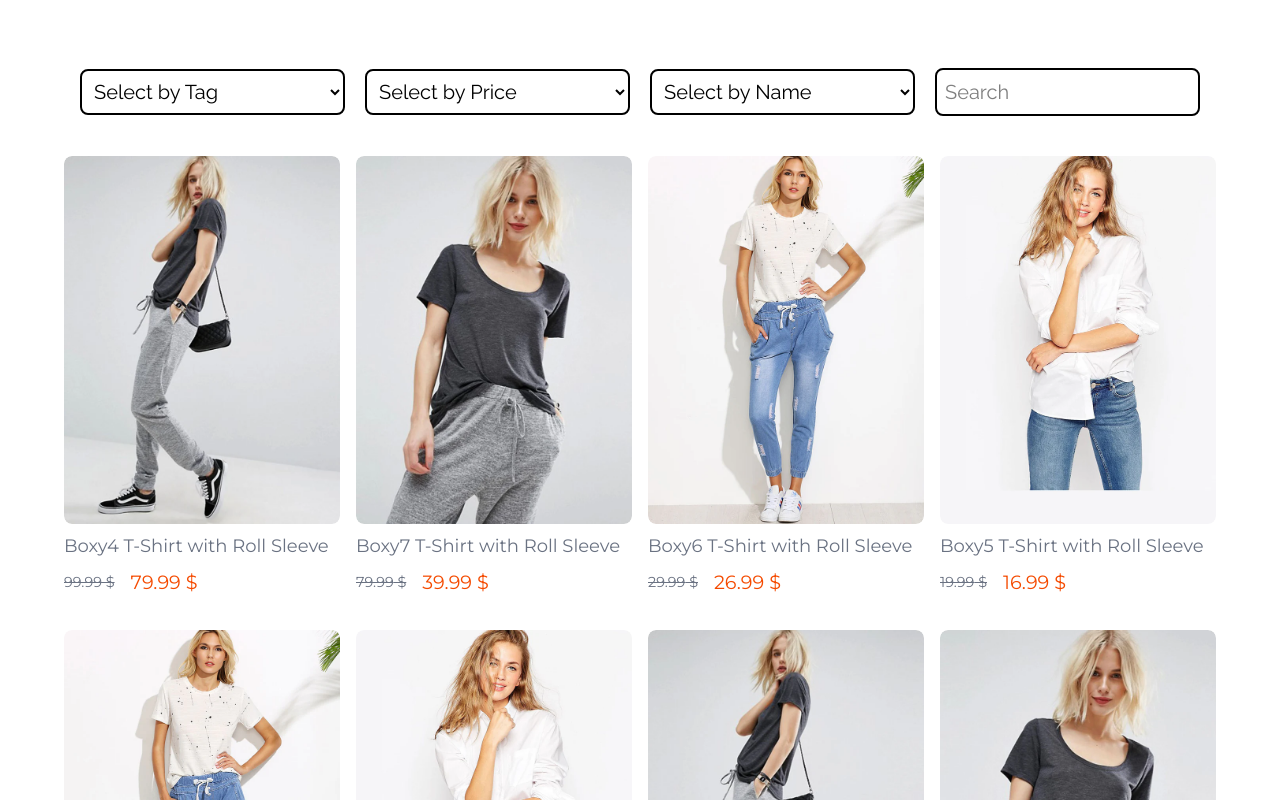
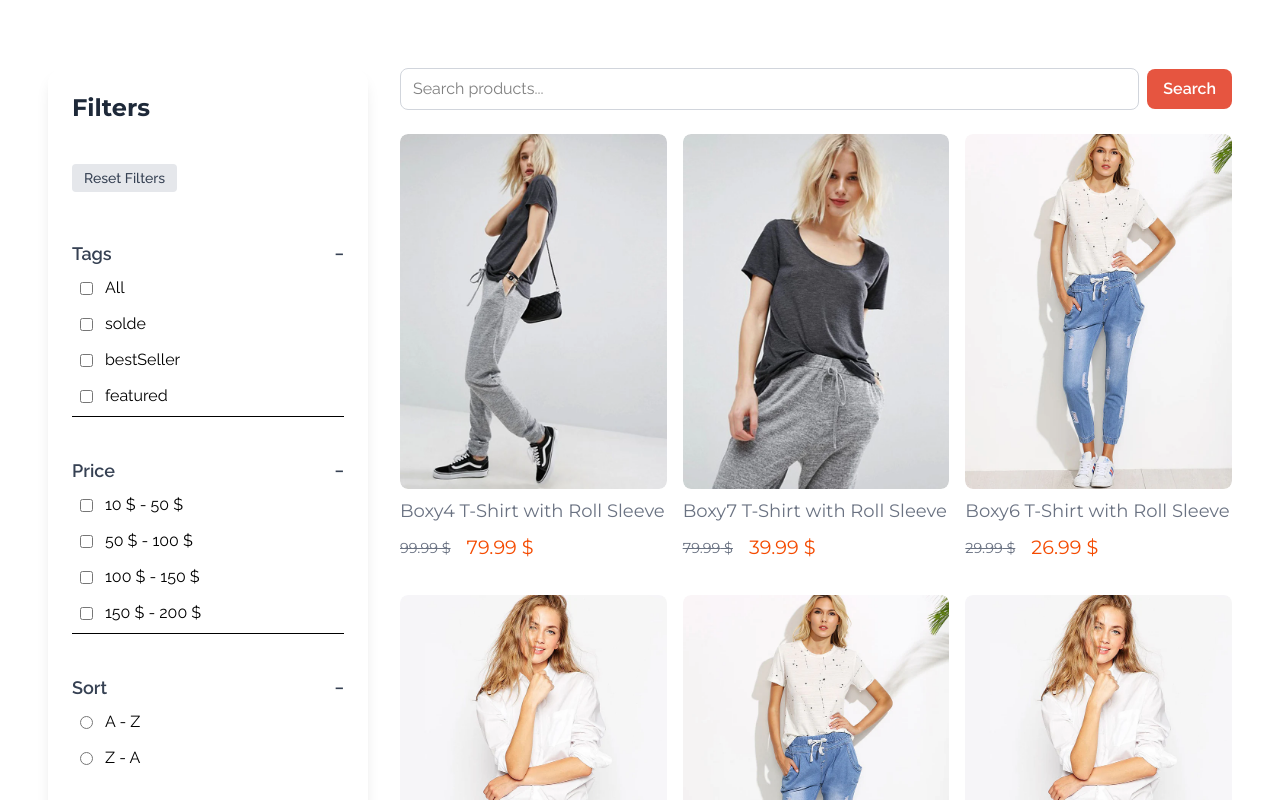
Before and after one commit to yahya-moussair/react_ecommerce_website, a React (Vite) app: page /shop in a window 1280 px wide. Shown: the part 460-1260 px from the top of the page. Built offline with nearby package versions, Linux system fonts and the light colour scheme; a web font is replaced by a local one.

Commit message:
chenge shop page style

```diff
--- a/src/components/shop/header.jsx
+++ b/src/components/shop/header.jsx
@@ -12,10 +12,36 @@ const Header = () => {
   const [selectedPrice, setSelectedPrice] = useState("");
   const [sortOrder, setSortOrder] = useState("");
   const [searchQuery, setSearchQuery] = useState("");
+  const [filtersOpen, setFiltersOpen] = useState(false); // for mobile modal
+  const [openSections, setOpenSections] = useState({ tags: true, price: true, sort: true });
+
+  const resetFilters = () => {
+    setSelectedTag("");
+    setSelectedPrice("");
+    setSortOrder("");
+    setSearchQuery("");
+    filterProducts("", "", "", "");
+  };
+
+  const toggleSection = (section) => {
+    setOpenSections((prev) => ({ ...prev, [section]: !prev[section] }));
+  };
 
   useEffect(() => {
     filterProducts(selectedTag, selectedPrice, sortOrder, searchQuery);
   }, [products]);
+
+  // Prevent page scroll when mobile filters are open
+  useEffect(() => {
+    if (filtersOpen && window.innerWidth < 1024) {
+      document.body.classList.add('overflow-hidden');
+    } else {
+      document.body.classList.remove('overflow-hidden');
+    }
+    return () => {
+      document.body.classList.remove('overflow-hidden');
+    };
+  }, [filtersOpen]);
 
   const filterProducts = (tag, price, order, search) => {
     let filtered = [...products];
@@ -46,24 +72,6 @@ const Header = () => {
     setFilteredProducts(filtered);
   };
 
-  const handleTagChange = (e) => {
-    const tag = e.target.value;
-    setSelectedTag(tag);
-    filterProducts(tag, selectedPrice, sortOrder, searchQuery);
-  };
-
-  const handlePriceChange = (e) => {
-    const price = e.target.value;
-    setSelectedPrice(price);
-    filterProducts(selectedTag, price, sortOrder, searchQuery);
-  };
-
-  const handleSortChange = (e) => {
-    const order = e.target.value;
-    setSortOrder(order);
-    filterProducts(selectedTag, selectedPrice, order, searchQuery);
-  };
-
   const handleSearchChange = (e) => {
     const search = e.target.value;
     setSearchQuery(search);
@@ -73,70 +81,181 @@ const Header = () => {
   return (
     <>
       <div
-        className={`flex justify-center items-center bgImages lg:h-[20rem] md:h-[15rem] h-[10rem] w-full relative before:absolute before:content-[""] before:left-0 before:top-0 before:w-full before:h-full before:bg-black/40`}
+        className={`flex justify-center items-center bgImages lg:h-[20rem] md:h-[15rem] h-[10rem] w-full relative before:absolute before:content-[''] before:left-0 before:top-0 before:w-full before:h-full before:bg-black/40`}
       >
         <h1 className={`lg:text-6xl md:text-3xl text-xl text-white z-20`}>
           Product
         </h1>
       </div>
 
-      <div className={`flex flex-col gap-y-10 items-center w-full pt-20`}>
-        <div
-          className={`grid lg:grid-cols-4 md:grid-cols-2 grid-cols-1 gap-x-5 gap-y-2.5 items-center justify-center w-full lg:px-20 md:px-15 px-10`}
+      <div className={`flex flex-col gap-y-10 items-center w-full pt-20 px-4 md:px-8 lg:px-12`}>
+        <div className="flex w-full max-w-7xl mx-auto gap-8 flex-col lg:flex-row">
+          {/* Mobile: Show Filters Button */}
+          <button
+            className="lg:hidden mb-4 px-4 py-2 bg-[#e65540] text-white rounded-lg font-semibold w-fit mx-auto"
+            onClick={() => setFiltersOpen(true)}
+            aria-label="Show Filters"
           >
-          <select
-            onChange={handleTagChange}
-            className="border-2 rounded-lg border-black focus:outline-none text-xl py-2 px-2"
+            Show Filters
+          </button>
+          {/* Sidebar Filters */}
+          {/* Desktop: sticky sidebar, Mobile: modal */}
+          <aside
+            className="w-full lg:max-w-xs bg-white shadow-lg rounded-2xl p-6 flex flex-col gap-8 mb-6 lg:mb-0 z-40 lg:sticky lg:top-28"
+            aria-label="Product Filters"
+            style={{ display: filtersOpen || window.innerWidth >= 1024 ? 'flex' : 'none', position: window.innerWidth >= 1024 ? 'sticky' : 'fixed', top: window.innerWidth >= 1024 ? '7rem' : 0, left: 0, right: 0, height: window.innerWidth >= 1024 ? 'auto' : '100vh', background: window.innerWidth >= 1024 ? 'white' : 'rgba(255,255,255,0.98)' }}
           >
-            <option value="" disabled selected>
-              Select by Tag
-            </option>
-            <option value="All">All</option>
+            <div className="flex items-center justify-between mb-2">
+              <h2 className="text-2xl font-bold text-gray-800" tabIndex={0}>Filters</h2>
+              {/* Close button for mobile modal */}
+              <button
+                className="lg:hidden text-4xl font-bold text-gray-600 hover:text-[#e65540] w-12 h-12 flex items-center justify-center rounded-full focus:outline-none focus:ring-2 focus:ring-[#e65540]"
+                onClick={() => setFiltersOpen(false)}
+                aria-label="Close Filters"
+                style={{ display: window.innerWidth >= 1024 ? 'none' : 'flex' }}
+              >
+                &times;
+              </button>
+            </div>
+            <button
+              className="mb-4 px-3 py-1 bg-gray-200 text-gray-700 rounded hover:bg-gray-300 text-sm font-medium w-fit"
+              onClick={resetFilters}
+              type="button"
+              aria-label="Reset Filters"
+            >
+              Reset Filters
+            </button>
+            {/* Collapsible Tag Filter */}
+            <div className="border-b pb-2 mb-2">
+              <button
+                className="flex items-center justify-between w-full font-semibold text-gray-700 text-lg focus:outline-none"
+                type="button"
+                onClick={() => toggleSection('tags')}
+                aria-expanded={openSections.tags}
+                aria-controls="tags-section"
+              >
+                Tags
+                <span>{openSections.tags ? '−' : '+'}</span>
+              </button>
+              <div id="tags-section" className={openSections.tags ? 'block mt-2' : 'hidden'}>
+                <div className="flex flex-col gap-3 pl-2 mt-2">
+                  <label className="flex items-center gap-3 cursor-pointer">
+                    <input
+                      type="checkbox"
+                      checked={selectedTag === "All"}
+                      onChange={() => { setSelectedTag("All"); filterProducts("All", selectedPrice, sortOrder, searchQuery); }}
+                      className="accent-[#e65540]"
+                    />
+                    All
+                  </label>
                   {tag.map((e, index) => (
-              <option key={index} value={e}>
+                    <label key={index} className="flex items-center gap-3 cursor-pointer">
+                      <input
+                        type="checkbox"
+                        checked={selectedTag === e}
+                        onChange={() => { setSelectedTag(e); filterProducts(e, selectedPrice, sortOrder, searchQuery); }}
+                        className="accent-[#e65540]"
+                      />
                       {e}
-              </option>
+                    </label>
                   ))}
-          </select>
-          <select
-            onChange={handlePriceChange}
-            className="border-2 rounded-lg border-black focus:outline-none text-xl py-2 px-2"
+                </div>
+              </div>
+            </div>
+            {/* Collapsible Price Filter */}
+            <div className="border-b pb-2 mb-2">
+              <button
+                className="flex items-center justify-between w-full font-semibold text-gray-700 text-lg focus:outline-none"
+                type="button"
+                onClick={() => toggleSection('price')}
+                aria-expanded={openSections.price}
+                aria-controls="price-section"
               >
-            <option value="" disabled selected>
-              Select by Price
-            </option>
-            {Prices.map(
-              (e, index) =>
+                Price
+                <span>{openSections.price ? '−' : '+'}</span>
+              </button>
+              <div id="price-section" className={openSections.price ? 'block mt-2' : 'hidden'}>
+                <div className="flex flex-col gap-3 pl-2 mt-2">
+                  {Prices.map((e, index) => (
                     index < Prices.length - 1 && (
-                  <option key={index} value={e}>
+                      <label key={index} className="flex items-center gap-3 cursor-pointer">
+                        <input
+                          type="checkbox"
+                          checked={selectedPrice === e}
+                          onChange={() => { setSelectedPrice(e); filterProducts(selectedTag, e, sortOrder, searchQuery); }}
+                          className="accent-[#e65540]"
+                        />
                         {e} $ - {Prices[index + 1]} $
-                  </option>
+                      </label>
                     )
-            )}
-          </select>
-          <select
-            onChange={handleSortChange}
-            className="border-2 rounded-lg border-black focus:outline-none text-xl py-2 px-2"
+                  ))}
+                </div>
+              </div>
+            </div>
+            {/* Collapsible Sort Filter */}
+            <div>
+              <button
+                className="flex items-center justify-between w-full font-semibold text-gray-700 text-lg focus:outline-none"
+                type="button"
+                onClick={() => toggleSection('sort')}
+                aria-expanded={openSections.sort}
+                aria-controls="sort-section"
               >
-            <option value="" disabled selected>
-              Select by Name
-            </option>
-            <option value="asc">A - Z</option>
-            <option value="desc">Z - A</option>
-          </select>
+                Sort
+                <span>{openSections.sort ? '−' : '+'}</span>
+              </button>
+              <div id="sort-section" className={openSections.sort ? 'block mt-2' : 'hidden'}>
+                <div className="flex flex-col gap-3 pl-2 mt-2">
+                  <label className="flex items-center gap-3 cursor-pointer">
                     <input
+                      type="radio"
+                      name="sortOrder"
+                      checked={sortOrder === "asc"}
+                      onChange={() => { setSortOrder("asc"); filterProducts(selectedTag, selectedPrice, "asc", searchQuery); }}
+                      className="accent-[#e65540]"
+                    />
+                    A - Z
+                  </label>
+                  <label className="flex items-center gap-3 cursor-pointer">
+                    <input
+                      type="radio"
+                      name="sortOrder"
+                      checked={sortOrder === "desc"}
+                      onChange={() => { setSortOrder("desc"); filterProducts(selectedTag, selectedPrice, "desc", searchQuery); }}
+                      className="accent-[#e65540]"
+                    />
+                    Z - A
+                  </label>
+                </div>
+              </div>
+            </div>
+          </aside>
+          {/* Products Grid */}
+          <div className="flex-1">
+            {/* Search bar above products */}
+            <form className="flex flex-col sm:flex-row items-center gap-2 mb-6 w-full" onSubmit={e => { e.preventDefault(); filterProducts(selectedTag, selectedPrice, sortOrder, searchQuery); }} role="search" aria-label="Search products">
+              <input
+                id="search-filter"
                 type="search"
                 value={searchQuery}
                 onChange={handleSearchChange}
-            className="border-2 rounded-lg border-black focus:outline-none text-xl py-2 px-2"
-            placeholder="Search"
+                className="flex-1 border border-gray-300 rounded-lg focus:ring-2 focus:ring-[#e65540] focus:border-[#e65540] text-base py-2 px-3 bg-white w-full sm:w-auto"
+                placeholder="Search products..."
+                aria-label="Search products"
               />
-        </div>
-        <div className="grid lg:grid-cols-4 md:grid-cols-2 grid-cols-1 gap-x-4 gap-y-8 mx-auto w-[90%]">
+              <button
+                type="submit"
+                className="px-4 py-2 bg-[#e65540] text-white rounded-lg font-semibold hover:bg-[#d1442b] focus:outline-none focus:ring-2 focus:ring-[#e65540] w-full sm:w-auto"
+                aria-label="Search"
+              >
+                Search
+              </button>
+            </form>
+            <div className="grid lg:grid-cols-3 md:grid-cols-2 grid-cols-1 gap-x-4 gap-y-8 mx-auto w-full">
               {filteredProducts.map((e, index) => (
                 <div key={index} className="rounded-lg flex flex-col gap-y-2">
                   <div
-                className={`rounded-lg relative group overflow-hidden lg:before:absolute lg:before:content-[""] lg:before:w-full lg:before:h-full hover:lg:before:bg-gray-800/30 lg:before:transition-all lg:before:duration-700 `}
+                    className={`rounded-lg relative group overflow-hidden lg:before:absolute lg:before:content-[''] lg:before:w-full lg:before:h-full hover:lg:before:bg-gray-800/30 lg:before:transition-all lg:before:duration-700 `}
                   >
                     <img className="rounded-lg" src={e.image} alt={e.name} />
                     <Link
@@ -179,6 +298,8 @@ const Header = () => {
               ))}
             </div>
           </div>
+        </div>
+      </div>
     </>
   );
 };
--- a/src/layouts/navBar.jsx
+++ b/src/layouts/navBar.jsx
@@ -62,10 +62,12 @@ const NavBar = () => {
             />
           </div>
         </div>
+        {/* Centered Navbar Links */}
         <nav
           className={`lg:relative fixed flex lg:flex-row flex-col items-center justify-center gap-x-10 gap-y-5 lg:top-0 lg:left-0 ${
             open ? "top-[2%]" : "top-[-200%]"
-          }  transition-all duration-700 rounded-xl lg:bg-transparent bg-white lg:shadow-none shadow-2xl lg:w-fit w-[90%] lg:m-0 mx-auto lg:h-fit h-[95%] text-xl z-50`}
+          } transition-all duration-700 rounded-xl lg:bg-transparent bg-white lg:shadow-none shadow-2xl lg:w-full w-[90%] lg:m-0 mx-auto lg:h-fit h-[95%] text-xl z-50`}
+          style={{ justifyContent: 'center' }}
         >
           <MdCancel
             className="text-4xl font-bold lg:hidden absolute top-[5px] right-[5px]"
@@ -85,22 +87,6 @@ const NavBar = () => {
             onClick={() => setOpen(false)}
           >
             Shop
-            <span className="w-full group-hover:h-[2px] bg-gray-600 absolute transition-all duration-700 left-0 top-[95%]"></span>
-          </Link>
-          <Link
-            to="/features"
-            className="text-lg focus:text-[#e86b40] group relative"
-            onClick={() => setOpen(false)}
-          >
-            Features
-            <span className="w-full group-hover:h-[2px] bg-gray-600 absolute transition-all duration-700 left-0 top-[95%]"></span>
-          </Link>
-          <Link
-            to="/blog"
-            className="text-lg focus:text-[#e86b40] group relative"
-            onClick={() => setOpen(false)}
-          >
-            Blog
             <span className="w-full group-hover:h-[2px] bg-gray-600 absolute transition-all duration-700 left-0 top-[95%]"></span>
           </Link>
           <Link
--- a/src/pages/contact.jsx
+++ b/src/pages/contact.jsx
@@ -91,7 +91,7 @@ const Contact = () => {
 
           <button
             type="submit"
-            className="bg-[#000] hover:bg-[#e65540] text-white py-3 px-6 rounded-xl transition-colors w-full"
+            className="bg-[#000] hover:bg-[#e65540] text-white py-3 px-6 rounded-full transition-colors w-full"
           >
             Send Message
           </button>
```
Lines whose indentation alone changed are shown as unchanged.
